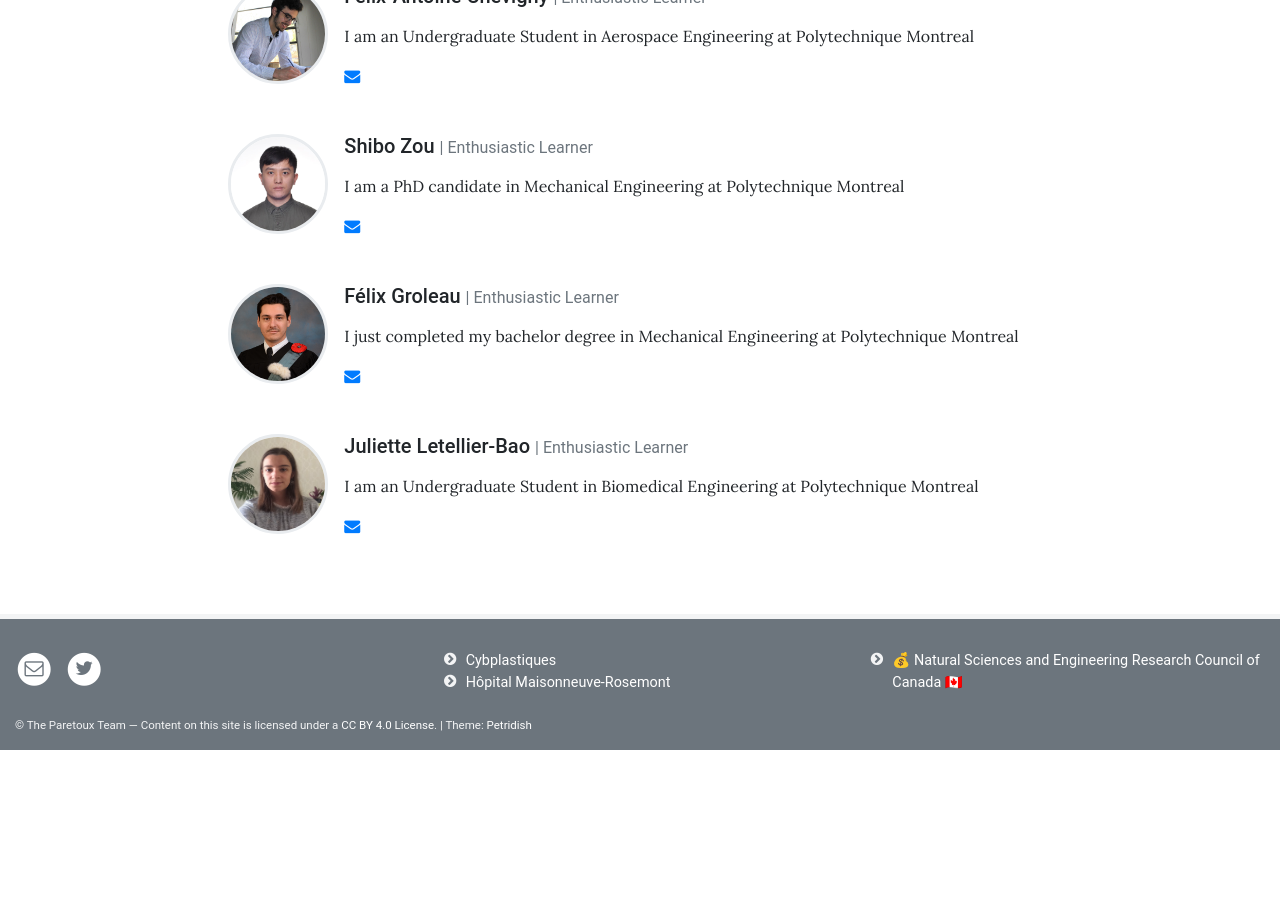
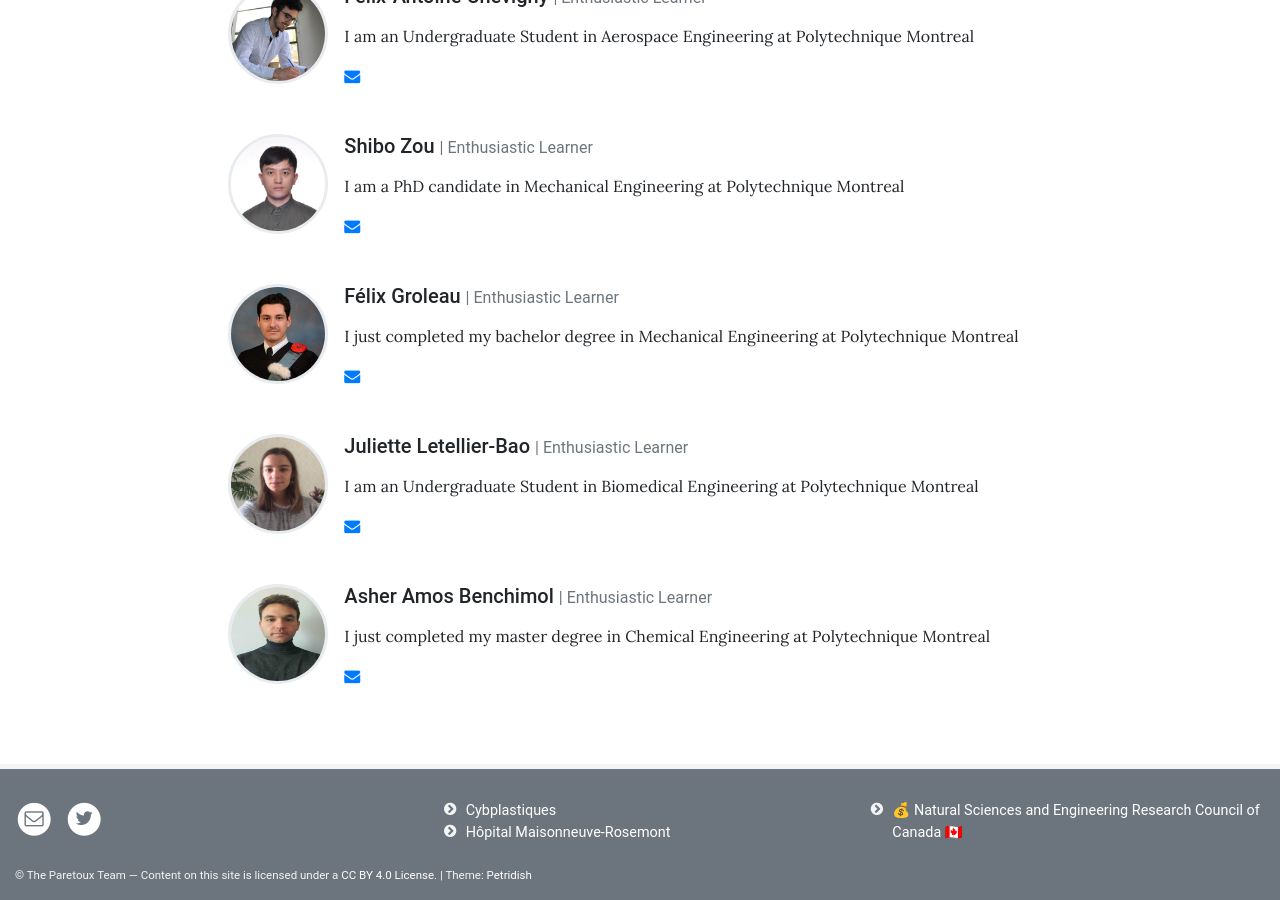
Before and after one commit to paretoux/paretoux.github.io, a Jekyll site: the page built from pages/team.md, in a window 1280 px wide and 900 px high, scrolled down 716 px. Built offline with Jekyll 4.4.1, drawn with Linux system fonts in a browser that asks for light colours; before the commit the page ends 1466 px from its top, so only the background shows below that.

Commit message:
Asher update

```diff
--- a/_data/team.yml
+++ b/_data/team.yml
@@ -52,3 +52,10 @@
   description: > # Can be Markdown
     I am an Undergraduate Student in Biomedical Engineering at Polytechnique Montreal
   email: juliette.letellier-bao@polymtl.ca
+
+- name: Asher Amos Benchimol
+  role: Enthusiastic Learner # Will appear next to name
+  image:  /assets/img/team/Asher.jpg # Can be external link
+  description: > # Can be Markdown
+    I just completed my master degree in Chemical Engineering at Polytechnique Montreal
+  email: asher-amos.benchimol@polymtl.ca
```
Also changed, not shown: assets/img/team/Asher.jpg (added).
